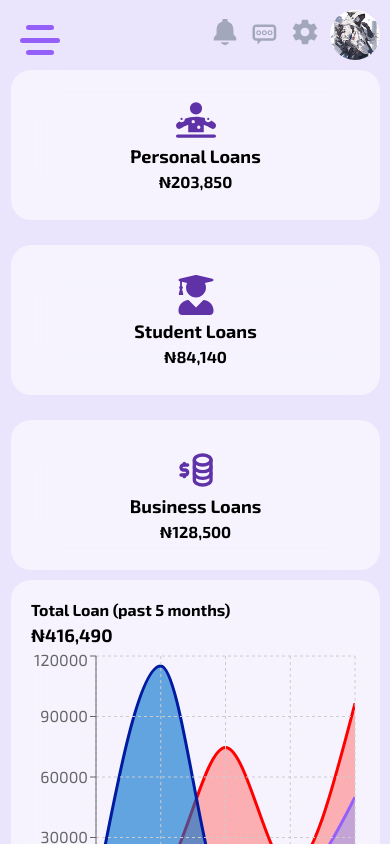
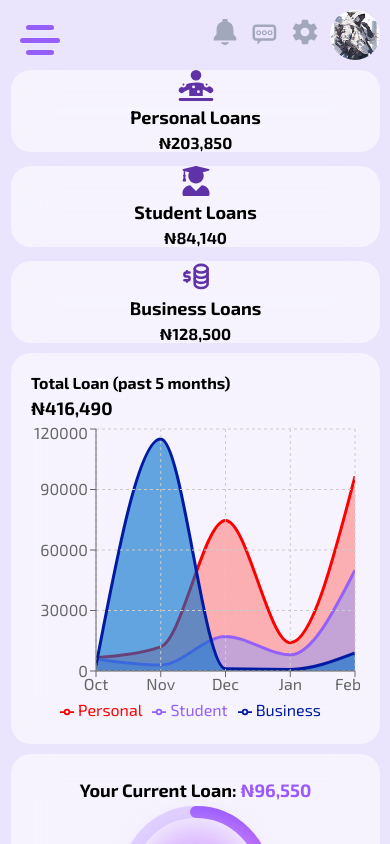
Before and after one commit to OghenefegaOmajene/FundR, a React (Vite) app: page /DashBoard in a window 390 px wide. Shown: the top 844 px of the page. Built offline with nearby package versions, Linux system fonts and the light colour scheme; a web font is replaced by a local one.

Commit message:
Responsiveness Fixes

```diff
--- a/components/DashBoard/DashBoard.css
+++ b/components/DashBoard/DashBoard.css
@@ -183,7 +183,7 @@
 
 @media screen and (max-width: 800px) {
     .dashboard{
-        height: 170vh;
+        height: 120vh;
     }
     .content{
         display: grid;
@@ -194,7 +194,6 @@
     .overview{
         grid-column: 1 / span 3;
         grid-row: 1;
-        height: 500px;
     }
     .totalLoan{
         grid-column: 1 / span 3;
@@ -228,7 +227,7 @@
 
 @media screen and (max-width: 760px) {
     .dashboard{
-        height: 150vh;
+        height: 250vh;
     }
     .content{
         display: grid;
--- a/components/Overview/Overview.css
+++ b/components/Overview/Overview.css
@@ -3,10 +3,11 @@
     width: 100%;
     display: flex;
     justify-content: space-between;
+    /* border: 2px solid black; */
 }
 .loanBox{
     width: 30%;
-    /* height: 100%; */
+    height: 100%;
     background-color: rgba(255, 255, 255, 0.553);
     backdrop-filter: blur(20px);
     border-radius: 20px;
@@ -39,7 +40,7 @@ p{
         flex-direction: column;
         /* border: 3px solid black; */
         /* justify-content: space-between; */
-        gap: 10px;
+        /* gap: 10px; */
     }
     .loanBox{
         width: 100%;
--- a/src/App.css
+++ b/src/App.css
@@ -10,7 +10,7 @@
     /* background-color: transparent; */
     background-color: #EAE5FC;
     /* backdrop-filter: blur(20px); */
-    overflow: hidden;
+    /* overflow: hidden;  */
     position: relative;
     /* padding-left: ; */
 }
```
